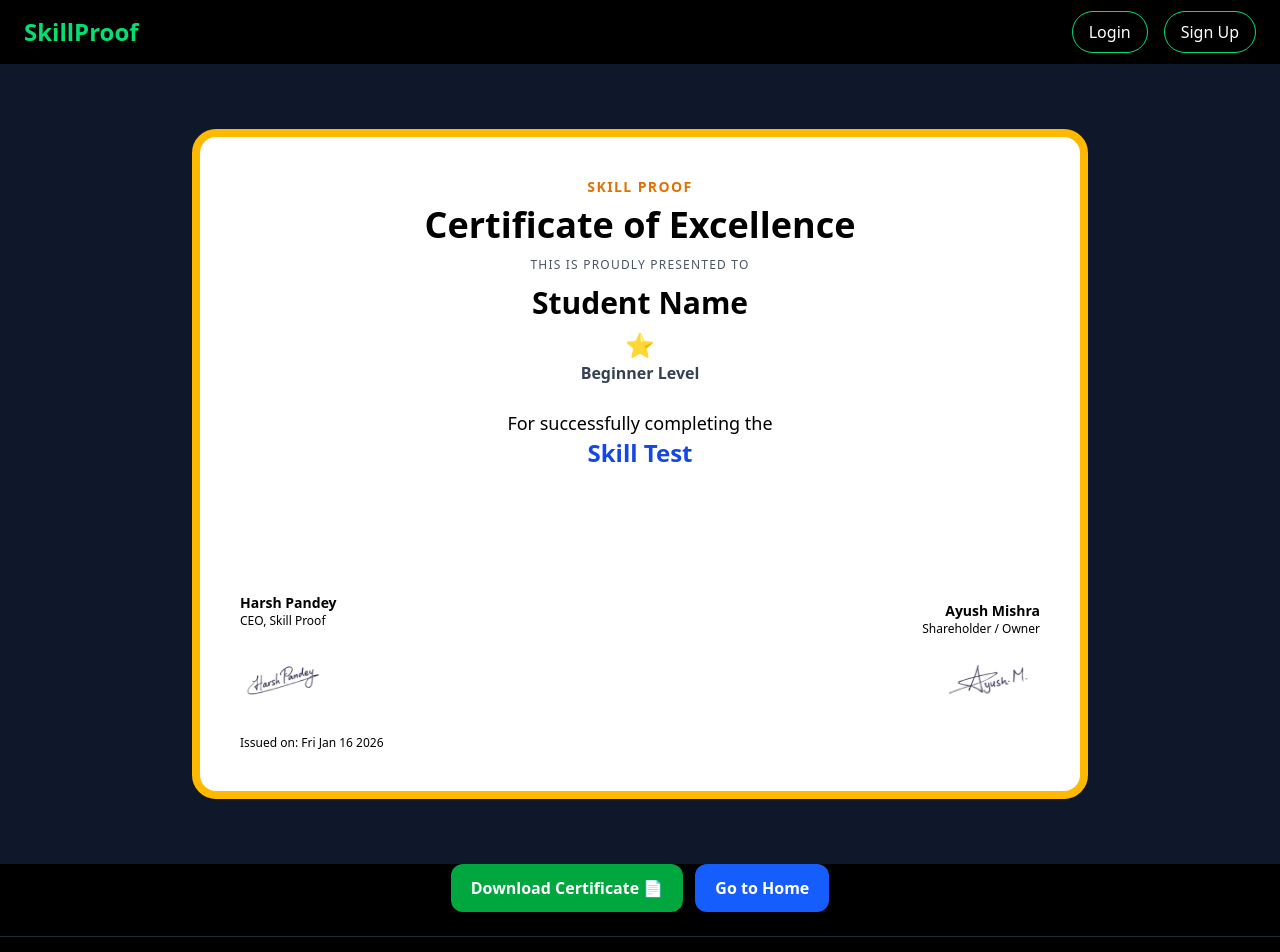
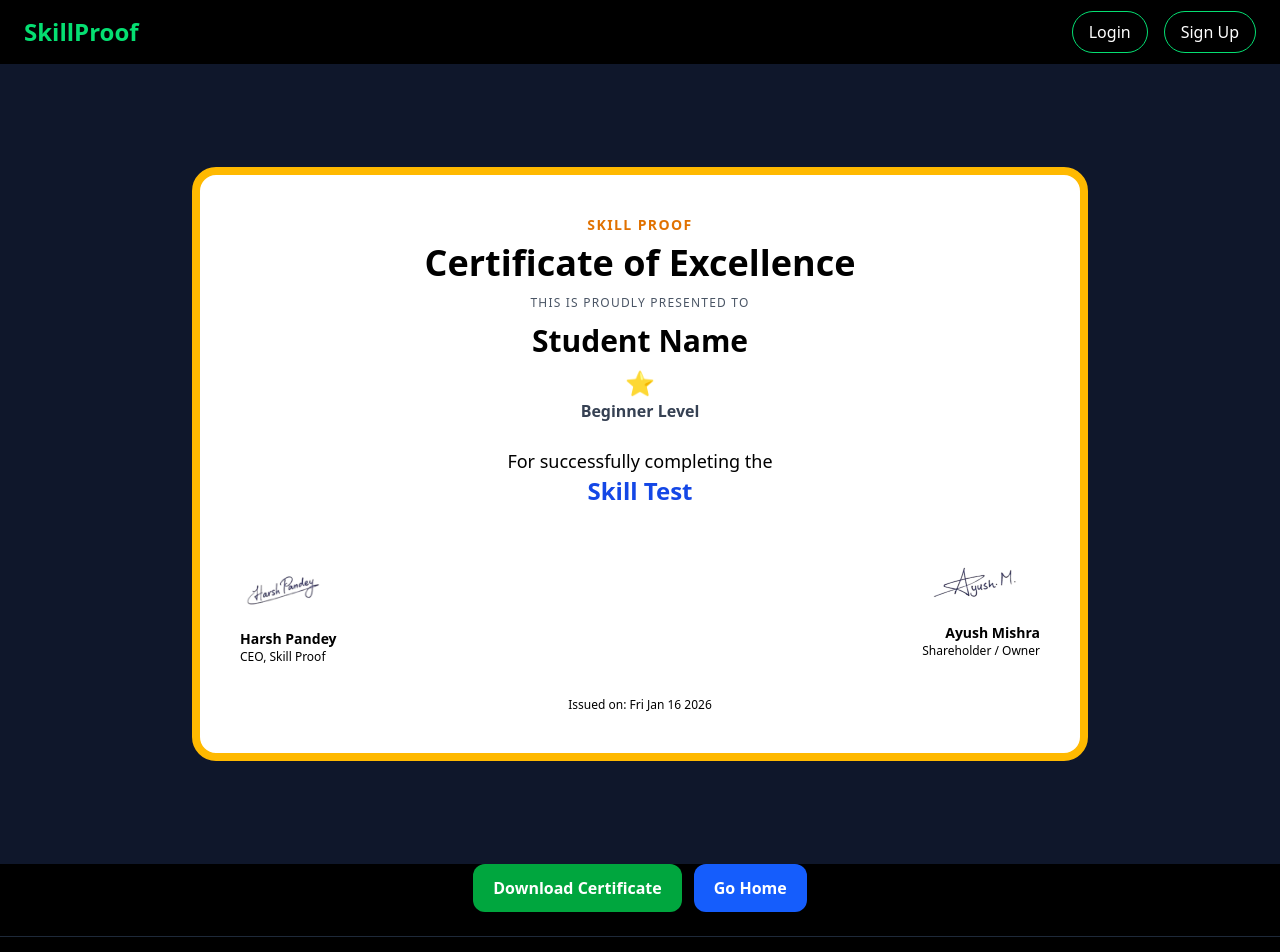
Before and after one commit to harshpandey3996/skill-proof, a React (Vite) app in the folder Frontend/: page /certificate in a window 1280 px wide. Shown: the top 952 px of the page. Built offline with nearby package versions, Linux system fonts and the light colour scheme.

Commit message:
Improve certificate download functionality and layout
Refactor certificate download logic and UI elements.

```diff
--- a/Frontend/src/Pages/Certificate.jsx
+++ b/Frontend/src/Pages/Certificate.jsx
@@ -37,66 +37,66 @@
   const { stars, label } = levelConfig[certificateLevel];
   const renderStars = () => "⭐".repeat(stars);
 
-  // 🔥 TAILWIND v4 SAFE PDF GENERATION
 const downloadCertificate = async () => {
   if (!certificateRef.current) return;
 
+  try {
     const canvas = await html2canvas(certificateRef.current, {
       scale: 2,
       backgroundColor: "#ffffff",
       useCORS: true,
+      scrollY: -window.scrollY,
 
-    // 🔥 THIS IS THE REAL FIX
-    onclone: (clonedDoc) => {
-      const all = clonedDoc.querySelectorAll("*");
-
-      all.forEach((el) => {
-        const style = clonedDoc.defaultView.getComputedStyle(el);
-
-        // color
-        if (style.color.includes("oklch")) {
-          el.style.color = "#000000";
-        }
-
-        // background
-        if (style.backgroundColor.includes("oklch")) {
-          el.style.backgroundColor = "#ffffff";
-        }
-
-        // border
-        if (style.borderColor.includes("oklch")) {
-          el.style.borderColor = "#fbbf24";
-        }
-
+      onclone: (doc) => {
+        doc.querySelectorAll("*").forEach((el) => {
+          const style = doc.defaultView.getComputedStyle(el);
+          if (style.color?.includes("oklch")) el.style.color = "#000";
+          if (style.backgroundColor?.includes("oklch"))
+            el.style.backgroundColor = "#fff";
+          if (style.borderColor?.includes("oklch"))
+            el.style.borderColor = "#f59e0b";
           el.style.boxShadow = "none";
           el.style.filter = "none";
         });
-
-      // 🔒 BODY SAFE
-      clonedDoc.body.style.background = "#ffffff";
-      clonedDoc.body.style.color = "#000000";
       },
     });
 
     const imgData = canvas.toDataURL("image/png");
-  const pdf = new jsPDF("portrait", "px", "a4");
 
-  const w = pdf.internal.pageSize.getWidth();
-  const h = (canvas.height * w) / canvas.width;
+    const pdf = new jsPDF("portrait", "mm", "a4");
 
-  pdf.addImage(imgData, "PNG", 0, 0, w, h);
+    const pageWidth = pdf.internal.pageSize.getWidth();
+    const pageHeight = pdf.internal.pageSize.getHeight();
+
+    const imgWidth = pageWidth - 20; // margins
+    const imgHeight = (canvas.height * imgWidth) / canvas.width;
+
+    const x = 10;
+    const y = (pageHeight - imgHeight) / 2;
+
+    pdf.addImage(imgData, "PNG", x, y, imgWidth, imgHeight);
     pdf.save("certificate.pdf");
+
+    // ✅ SUCCESS ALERT
+    alert("Your certificate has been downloaded successfully 🎉");
+  } catch (error) {
+    console.error("Certificate download failed:", error);
+
+    // ⚠ ERROR ALERT
+    alert(
+      "Something went wrong while downloading the certificate. Please try again!"
+    );
+  }
 };
 
   return (
     <>
       <Navbar />
 
-      {/* UI = Tailwind (allowed) */}
       <div className="min-h-screen bg-slate-900 flex justify-center items-center px-3 py-6">
         <div
           ref={certificateRef}
-          className="w-full max-w-md sm:max-w-4xl bg-white rounded-2xl sm:rounded-3xl border-[6px] sm:border-[8px] border-amber-400 p-4 sm:p-10 text-center"
+          className="w-full max-w-md sm:max-w-4xl bg-white rounded-3xl border-8 border-amber-400 p-4 sm:p-10 text-center overflow-hidden"
         >
           <p className="tracking-widest text-amber-600 font-bold text-xs sm:text-sm">
             SKILL PROOF
@@ -110,7 +110,7 @@
             This is proudly presented to
           </p>
 
-          <h2 className="mt-3 text-lg sm:text-3xl font-semibold text-black break-words">
+          <h2 className="mt-3 text-lg sm:text-3xl font-semibold text-black">
             {user?.name || "Student Name"}
           </h2>
 
@@ -124,65 +124,43 @@
             For successfully completing the
           </p>
 
-          <p className="text-base sm:text-2xl font-bold text-blue-700 break-words px-2">
+          <p className="text-base sm:text-2xl font-bold text-blue-700">
             {testName}
           </p>
 
-          {/* FOOTER */}
-<div className="mt-8  text-black text-xs sm:text-sm">
-
-  {/* SIGNATURES */}
-  <div className="flex flex-col sm:flex-row justify-between gap-8">
-
-    {/* LEFT / CEO */}
-    <div className="text-center sm:mt-18  sm:text-left">
-      <p className="font-bold mt-5">Harsh Pandey</p>
-      <p className="text-xs mb-2">CEO, Skill Proof</p>
-      <img
-        src={sign1}
-        alt="Harsh Pandey"
-        className="w-20 sm:w-20 mx-auto sm:mx-0"
-      />
+          <div className="mt-10 flex flex-col sm:flex-row justify-between gap-8 text-black text-sm">
+            <div className="text-center sm:text-left">
+              <img src={sign1} className="w-20 mx-auto sm:mx-0" />
+              <p className="font-bold mt-2">Harsh Pandey</p>
+              <p className="text-xs">CEO, Skill Proof</p>
             </div>
 
-    {/* RIGHT / SHAREHOLDER */}
-    <div className="text-center sm:text-right sm:mt-25">
-      <p className="font-bold">Ayush Mishra</p>
-      <p className="text-xs mb-2">Shareholder / Owner</p>
-      <img
-        src={sign2}
-        alt="Ayush Mishra"
-        className="w-24 sm:w-23 mx-auto sm:ml-10"
-      />
+            <div className="text-center sm:text-right">
+              <img src={sign2} className="w-24 mx-auto sm:ml-auto" />
+              <p className="font-bold mt-2">Ayush Mishra</p>
+              <p className="text-xs">Shareholder / Owner</p>
             </div>
           </div>
 
-  {/* ISSUED DATE */}
-  <div className="mt-6 text-center sm:text-left">
-    <p className="text-xs">
+          <p className="mt-8 text-xs text-black">
             Issued on: {new Date().toDateString()}
           </p>
         </div>
-
       </div>
 
-        </div>
-      </div>
-
-      {/* BUTTONS */}
-      <div className="flex justify-center gap-3 pb-6 flex-wrap">
+      <div className="flex justify-center gap-3 pb-6">
         <button
           onClick={downloadCertificate}
           className="px-5 py-3 rounded-xl bg-green-600 font-bold text-white"
         >
-          Download Certificate 📄
+          Download Certificate
         </button>
 
         <button
           onClick={() => navigate("/")}
           className="px-5 py-3 rounded-xl bg-blue-600 font-bold text-white"
         >
-          Go to Home
+          Go Home
         </button>
       </div>
 
```
Lines whose indentation alone changed are shown as unchanged.
